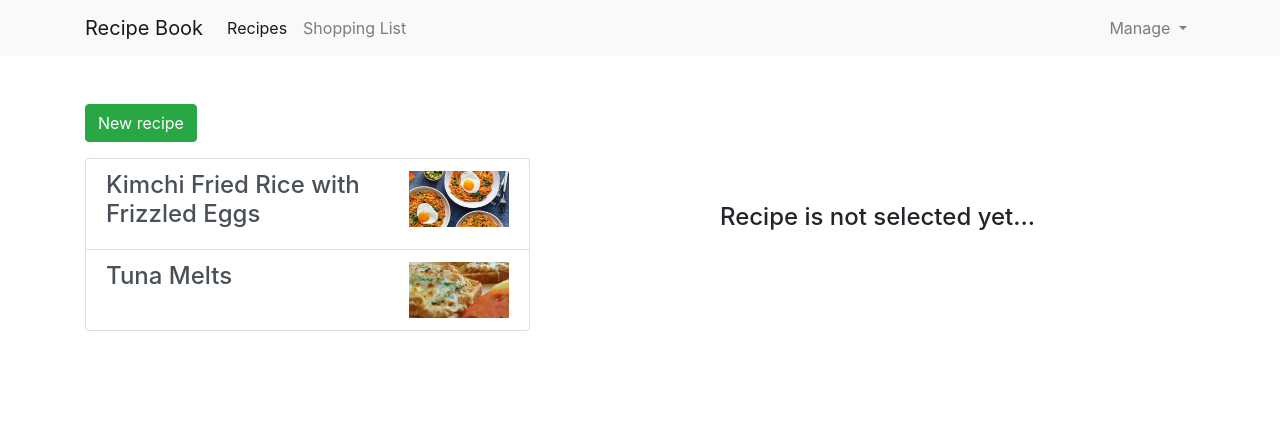
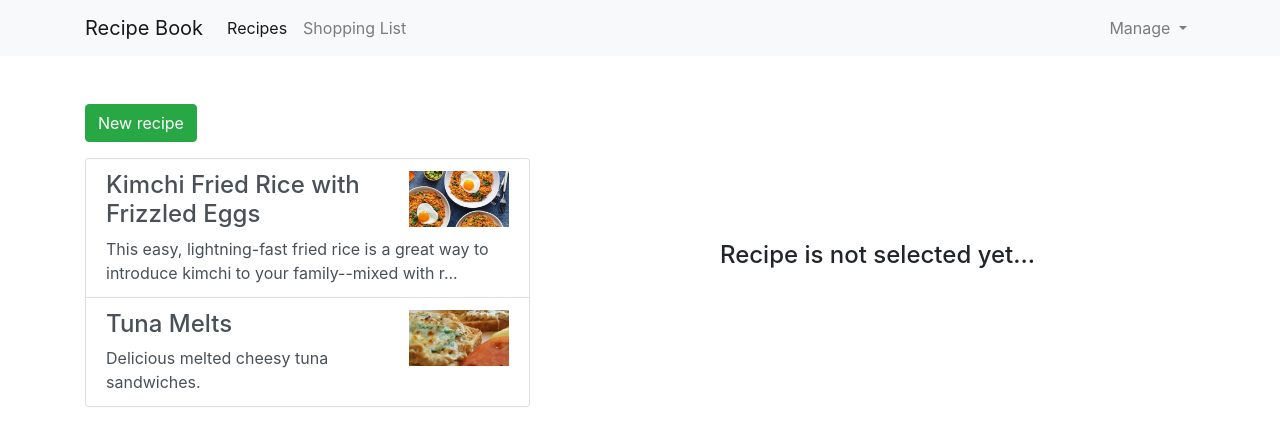
Before and after one commit to Safe-Mode/recipes-book, an Angular app: page /recipes in a window 1280 px wide. Shown: the top 446 px of the page. Built offline with nearby package versions, Linux system fonts and the light colour scheme.

Commit message:
Implement shorten pipe

```diff
--- a/src/app/app.module.ts
+++ b/src/app/app.module.ts
@@ -16,6 +16,7 @@ import { AppRoutingModule } from './app-routing.module';
 import { RecipeEmptyComponent } from './recipes/recipe-empty/recipe-empty.component';
 import { RecipeEditComponent } from './recipes/recipe-edit/recipe-edit.component';
 import { RecipeService } from './services/recipe.service';
+import { ShortenPipe } from './shared/shorten.pipe';
 
 @NgModule({
   declarations: [
@@ -29,7 +30,8 @@ import { RecipeService } from './services/recipe.service';
     RecipesComponent,
     DropdownDirective,
     RecipeEmptyComponent,
-    RecipeEditComponent
+    RecipeEditComponent,
+    ShortenPipe
   ],
   imports: [
     BrowserModule,
--- a/src/app/recipes/recipe-list/recipe-item/recipe-item.component.html
+++ b/src/app/recipes/recipe-list/recipe-item/recipe-item.component.html
@@ -8,6 +8,7 @@
   </div>
 
   <div>
-    <h4>{{ recipe.name }}</h4>
+    <h4>{{ recipe.name | shorten:strLength.recipeName }}</h4>
+    <p>{{ recipe.description | shorten:strLength.recipeDesc }}</p>
   </div>
 </div>
--- a/src/app/recipes/recipe-list/recipe-item/recipe-item.component.ts
+++ b/src/app/recipes/recipe-list/recipe-item/recipe-item.component.ts
@@ -2,6 +2,11 @@ import { Component, OnInit, Input } from '@angular/core';
 
 import { Recipe } from '../../../models/recipe.model';
 import { RecipeService } from '../../../services/recipe.service';
+
+enum Length {
+  recipeName = 45,
+  recipeDesc = 100
+}
 
 @Component({
   selector: 'app-recipe-item',
@@ -11,6 +16,7 @@ import { RecipeService } from '../../../services/recipe.service';
 export class RecipeItemComponent implements OnInit {
 
   @Input() recipe: Recipe;
+  strLength = Length;
 
   constructor(private recipeService: RecipeService) { }
 
--- a/src/app/recipes/recipes.component.ts
+++ b/src/app/recipes/recipes.component.ts
@@ -1,5 +1,4 @@
 import { Component } from '@angular/core';
-import { RecipeService } from '../services/recipe.service';
 
 @Component({
   selector: 'app-recipes',
--- /dev/null
+++ b/src/app/shared/shorten.pipe.ts
@@ -0,0 +1,12 @@
+import { Pipe, PipeTransform } from '@angular/core';
+
+@Pipe({
+  name: 'shorten'
+})
+export class ShortenPipe implements PipeTransform {
+
+  transform(value: string, limit: number): string {
+    return (value.length > limit) ? `${value.slice(0, limit)}...` : value;
+  }
+
+}
```
